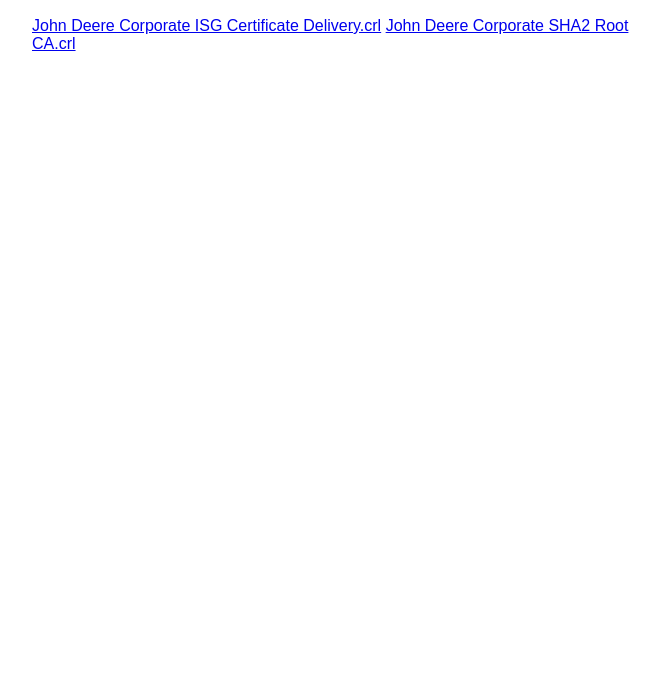
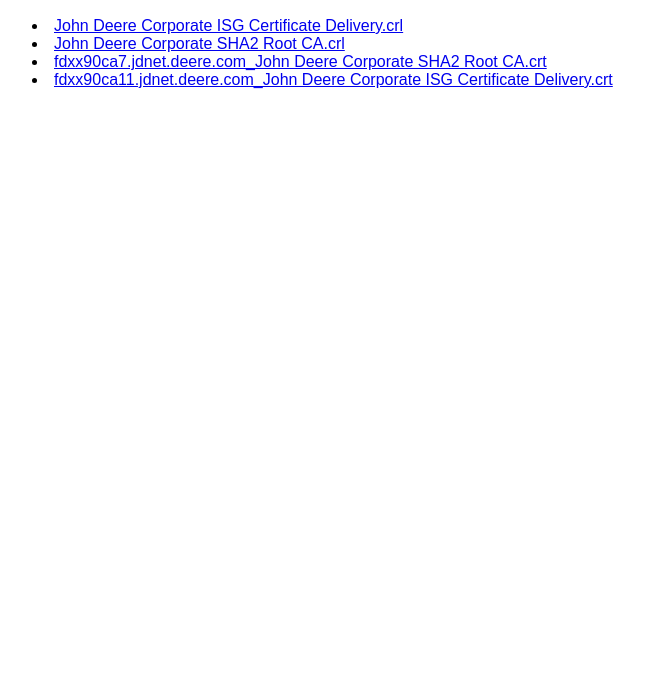
Before and after one commit to dgsorensen/isg-cdc-sand, a website: page src/index.html in a window 1280 px wide. Shown: the part 104-800 px from the top of the page, without its empty margins (288-948 px from the left). Drawn offline with Linux system fonts and the light colour scheme.

Commit message:
Fixed link issues, added crt files

```diff
--- a/src/index.html
+++ b/src/index.html
@@ -12,9 +12,14 @@
   <main>
 
     <h3>Static CRL Files</h3>
+    <list>
+      <li><a href="../John Deere Corporate ISG Certificate Delivery.crl">John Deere Corporate ISG Certificate Delivery.crl</a></li>
+      <li><a href="../John Deere Corporate SHA2 Root CA.crl">John Deere Corporate SHA2 Root CA.crl</a></li>
+      <li><a href="../fdxx90ca7.jdnet.deere.com_John Deere Corporate SHA2 Root CA.crt">fdxx90ca7.jdnet.deere.com_John Deere Corporate SHA2 Root CA.crt</a></li>
+      <li><a href="../fdxx90ca11.jdnet.deere.com_John Deere Corporate ISG Certificate Delivery.crt">fdxx90ca11.jdnet.deere.com_John Deere Corporate ISG Certificate Delivery.crt</a></li>
+    </list>
 
-    <a href="John Deere Corporate ISG Certificate Delivery.crl">John Deere Corporate ISG Certificate Delivery.crl</a>
-    <a href="John Deere Corporate SHA2 Root CA.crl">John Deere Corporate SHA2 Root CA.crl</a>
+
 
   </main>
 </body>
```
Also changed, not shown: 2 other files.
